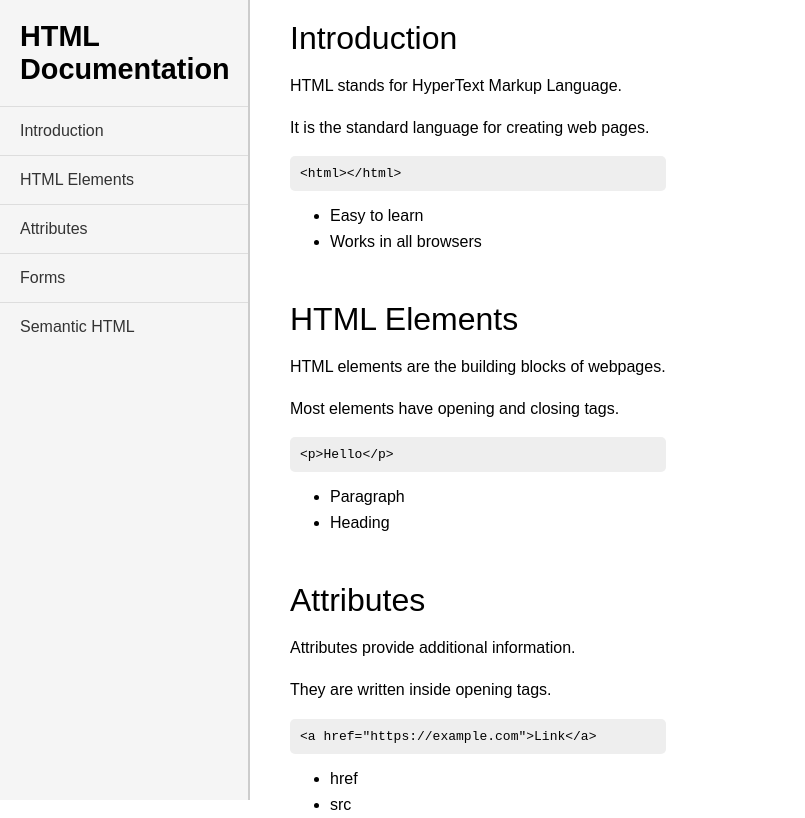
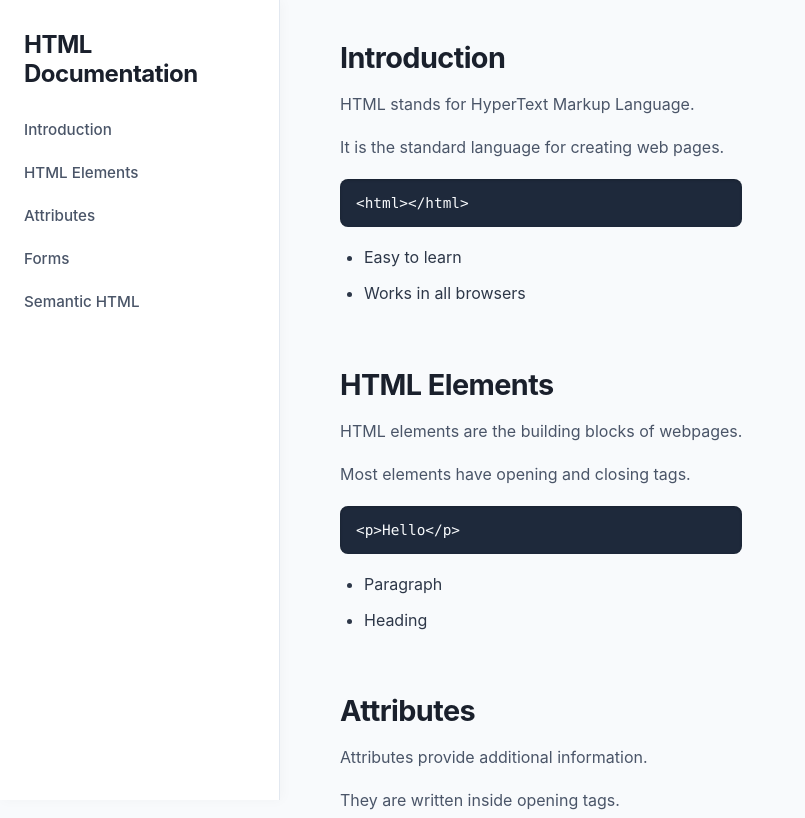
Before and after one commit to harith09danial/individual-assignment-csc578, a plain HTML site: page 2024223676_Build_a_Technical_Documentation_Page/index.html in a window 1280 px wide. Shown: the top 818 px of the page, without its empty margins (0-805 px from the left). Drawn offline with Linux system fonts and the light colour scheme.

Commit message:
Update styles.css

```diff
--- a/2024223676_Build_a_Technical_Documentation_Page/styles.css
+++ b/2024223676_Build_a_Technical_Documentation_Page/styles.css
@@ -4,72 +4,96 @@
 
 body {
   margin: 0;
-  font-family: Arial, sans-serif;
+  font-family: -apple-system, BlinkMacSystemFont, "Segoe UI", Roboto, Helvetica, Arial, sans-serif;
   display: flex;
+  color: #2d3748;
+  background-color: #f8fafc;
 }
-
 
 #navbar {
   position: fixed;
   left: 0;
   top: 0;
-  width: 250px;
+  width: 280px;
   height: 100vh;
-  border-right: 2px solid #ccc;
-  background-color: #f5f5f5;
+  background-color: #ffffff;
+  border-right: 1px solid #e2e8f0;
   overflow-y: auto;
+  box-shadow: 2px 0 12px rgba(0, 0, 0, 0.03);
 }
 
 #navbar header {
-  font-size: 1.8rem;
-  padding: 20px;
-  font-weight: bold;
+  font-size: 1.5rem;
+  padding: 30px 24px 20px 24px;
+  font-weight: 700;
+  color: #1a202c;
+  letter-spacing: -0.02em;
 }
 
 .nav-link {
   display: block;
-  padding: 15px 20px;
+  padding: 12px 24px;
   text-decoration: none;
-  color: #333;
-  border-top: 1px solid #ddd;
+  color: #4a5568;
+  font-size: 0.95rem;
+  font-weight: 500;
+  transition: all 0.2s ease;
 }
 
 .nav-link:hover {
-  background-color: #ddd;
+  background-color: #f1f5f9;
+  color: #2563eb;
+  padding-left: 28px;
 }
 
 #main-doc {
-  margin-left: 270px;
-  padding: 20px;
+  margin-left: 280px;
+  padding: 40px 60px;
+  max-width: 1000px; /* Prevents text lines from getting too wide to read */
 }
 
 .main-section {
-  margin-bottom: 50px;
+  margin-bottom: 60px;
 }
 
 .main-section header {
-  font-size: 2rem;
-  margin-bottom: 10px;
+  font-size: 1.8rem;
+  font-weight: 700;
+  color: #1a202c;
+  margin-bottom: 16px;
+  letter-spacing: -0.02em;
 }
 
 p {
-  line-height: 1.6;
+  line-height: 1.7;
+  color: #4a5568;
+  margin-bottom: 16px;
 }
 
 code {
   display: block;
-  background-color: #eee;
-  padding: 10px;
-  margin: 10px 0;
-  border-radius: 5px;
+  font-family: "SFMono-Regular", Consolas, "Liberation Mono", Menlo, monospace;
+  font-size: 0.9rem;
+  background-color: #1e293b;
+  color: #f8fafc;
+  padding: 16px;
+  margin: 18px 0;
+  border-radius: 8px;
+  overflow-x: auto;
+  box-shadow: inset 0 1px 3px rgba(0,0,0,0.2);
+}
+
+ul, ol {
+  padding-left: 24px;
+  margin-bottom: 20px;
 }
 
 li {
-  margin-bottom: 8px;
+  margin-bottom: 10px;
+  line-height: 1.6;
 }
 
 @media (max-width: 768px) {
-
   body {
     flex-direction: column;
   }
@@ -78,11 +102,27 @@ li {
     position: relative;
     width: 100%;
     height: auto;
+    max-height: 40vh;
     border-right: none;
-    border-bottom: 2px solid #ccc;
+    border-bottom: 1px solid #e2e8f0;
+    box-shadow: 0 2px 12px rgba(0, 0, 0, 0.03);
+  }
+
+  #navbar header {
+    padding: 20px;
+    font-size: 1.3rem;
+  }
+
+  .nav-link {
+    padding: 12px 20px;
+  }
+
+  .nav-link:hover {
+    padding-left: 24px;
   }
 
   #main-doc {
     margin-left: 0;
+    padding: 30px 20px;
   }
 }
```
